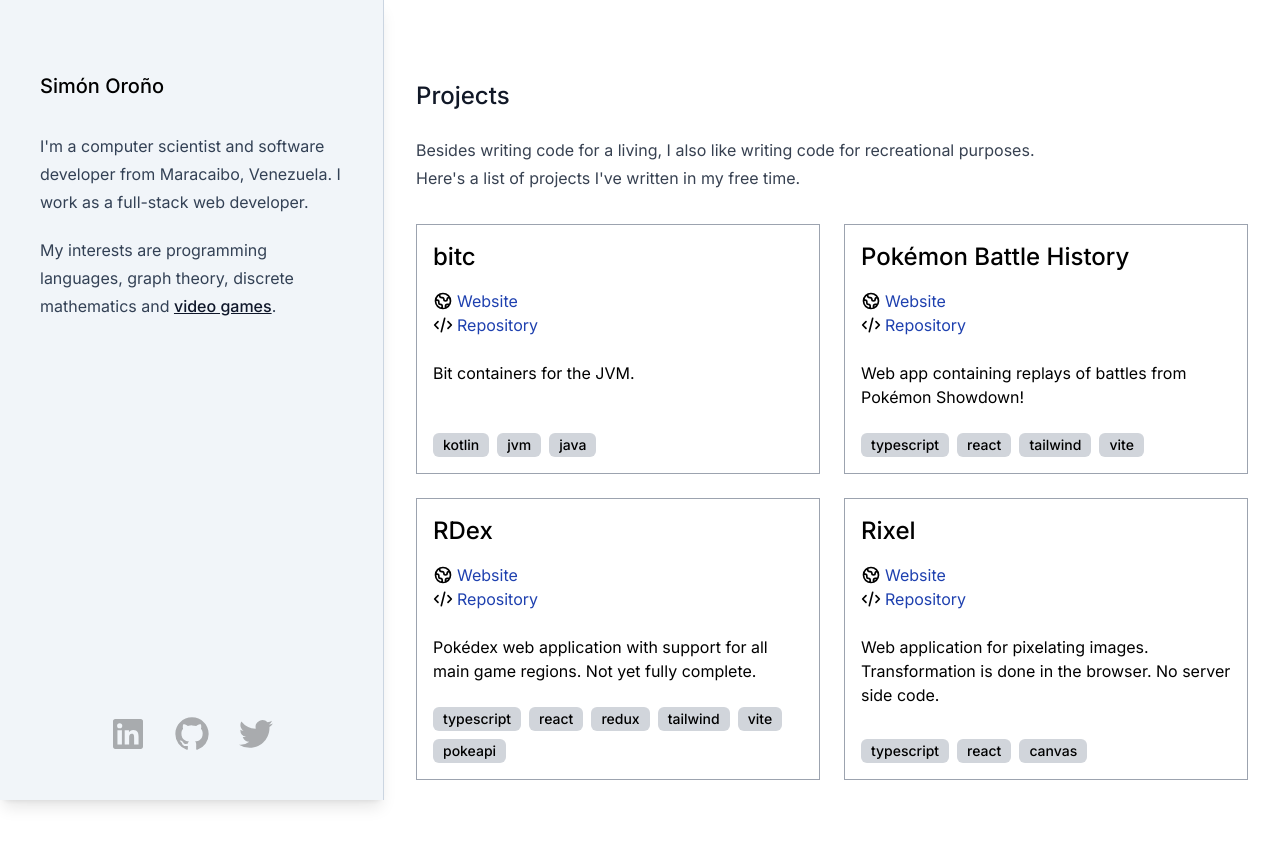
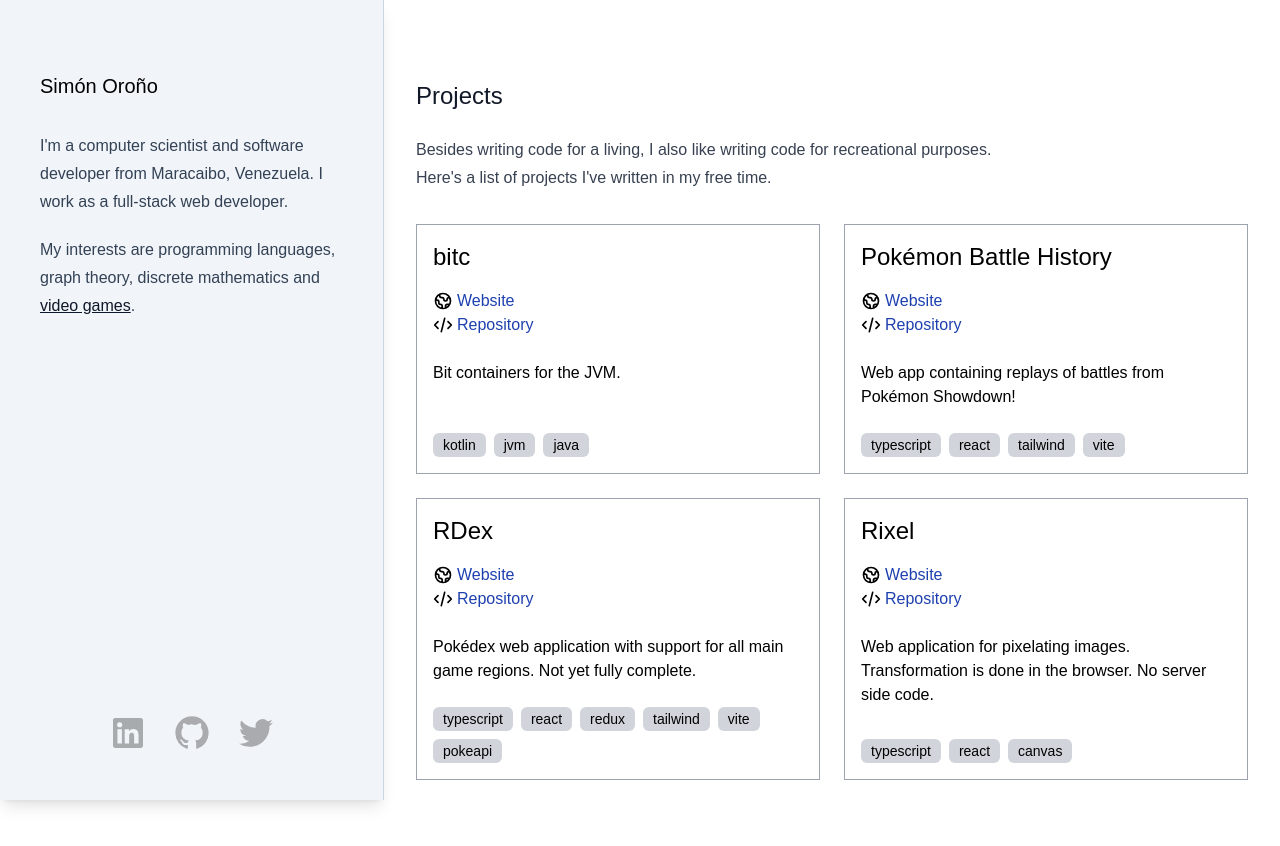
Before and after one commit to simonorono/simonorono-com-v1, a Next.js app: page / in a window 1280 px wide. Shown: the top 846 px of the page. Built offline with nearby package versions, Linux system fonts and the light colour scheme; what vanilla-lazyload would draw is missing.

Commit message:
Fix name of font on TailwindCSS config

```diff
--- a/tailwind.config.js
+++ b/tailwind.config.js
@@ -7,7 +7,7 @@ module.exports = {
   theme: {
     extend: {
       fontFamily: {
-        sans: ['Inter', 'sans-serif']
+        sans: ['InterVariable', 'sans-serif']
       }
     }
   },
```
